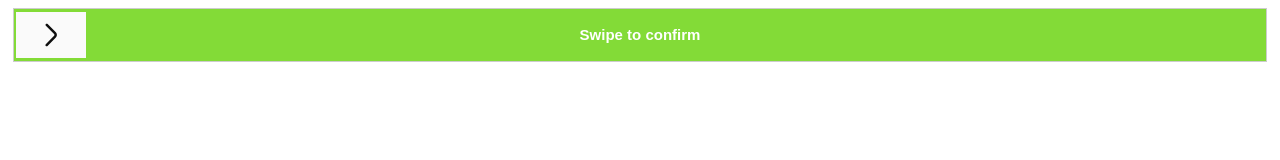
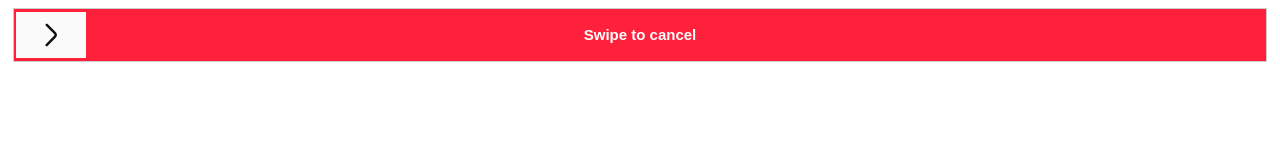
Before and after one commit to devFortes/swipe-confirm, a website: page index.html in a window 1280 px wide. Drawn offline with Linux system fonts and the light colour scheme.

Commit message:
Atualização

```diff
--- a/index.html
+++ b/index.html
@@ -10,11 +10,11 @@
   <script>
 	const swipe = new SwipeConfirm({
 		id: 'swipe-container',
-		textSwipe: 'Swipe to confirm',
+		textSwipe: 'Swipe to cancel',
 		textConfirm: 'Confirmed',
 		borderRadius: '0px',
 		buttonBorderRadius: '0px',
-		cancel: false
+		cancel: true
 	});
 
     swipe.on('swiped', () => {
```
Also changed, not shown: README.md, swipe-cancel.png (added), swipe-confirm.png (added).
